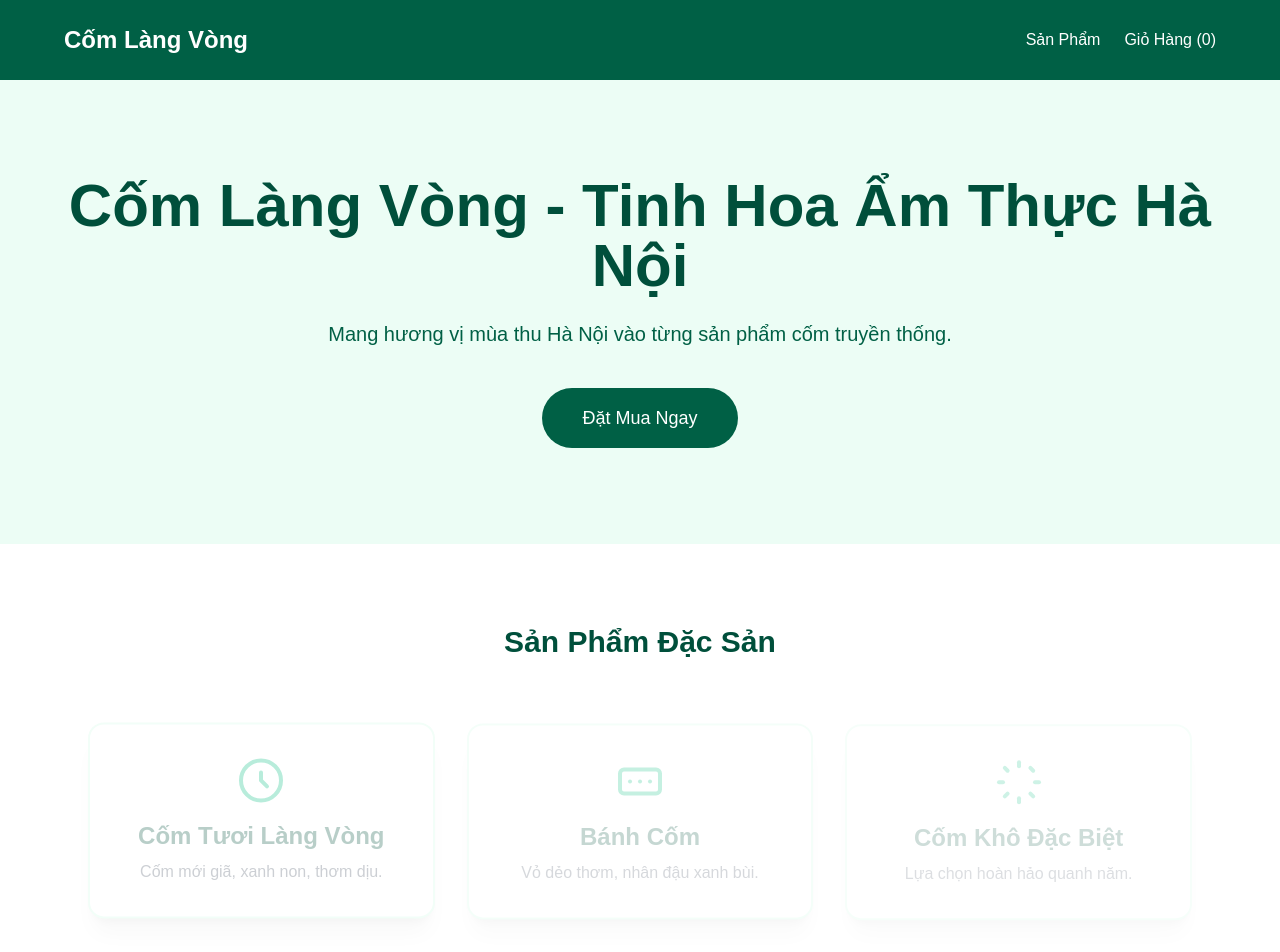
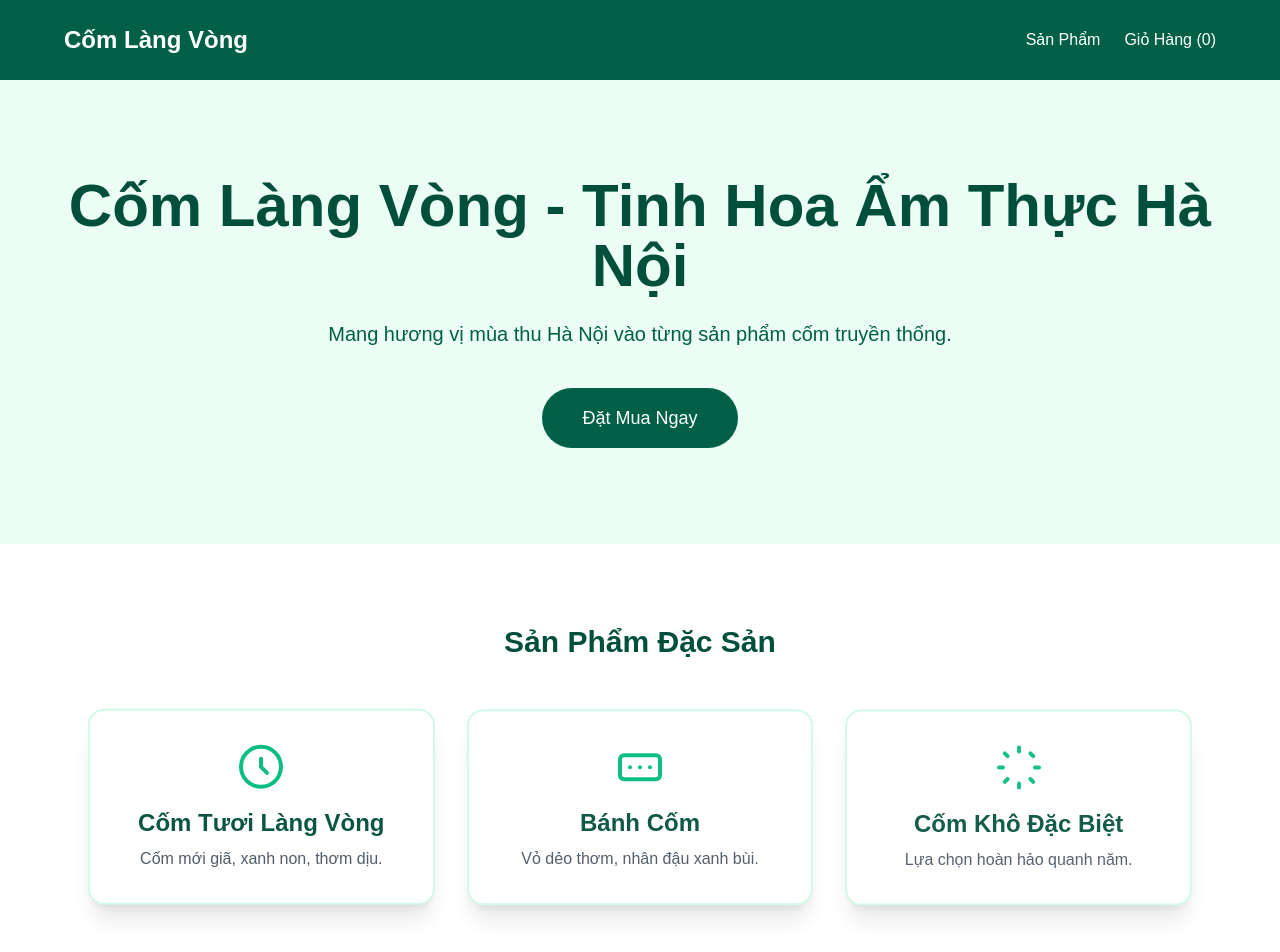
Before and after one commit to Thanh1623/ComEcommerce, a Next.js app: page / in a window 1280 px wide. Shown: the top 952 px of the page. Built offline with nearby package versions, Linux system fonts and the light colour scheme.

Commit message:
fix: make product card animation more subtle to improve readability

```diff
--- a/src/app/page.tsx
+++ b/src/app/page.tsx
@@ -119,8 +119,8 @@
               <motion.div
                 className="border-2 border-emerald-100 p-8 rounded-2xl shadow-xl hover:shadow-2xl transition flex flex-col items-center text-center cursor-pointer h-full bg-white"
                 variants={itemVariants}
-                animate={{ y: [0, -15, 0] }}
-                transition={{ repeat: Infinity, duration: 4, ease: "easeInOut" }}
+                animate={{ y: [0, -5, 0] }}
+                transition={{ repeat: Infinity, duration: 6, ease: "easeInOut" }}
                 whileHover={{ scale: 1.05, transition: { duration: 0.2 } }}
               >
                 {prod.icon}
```
